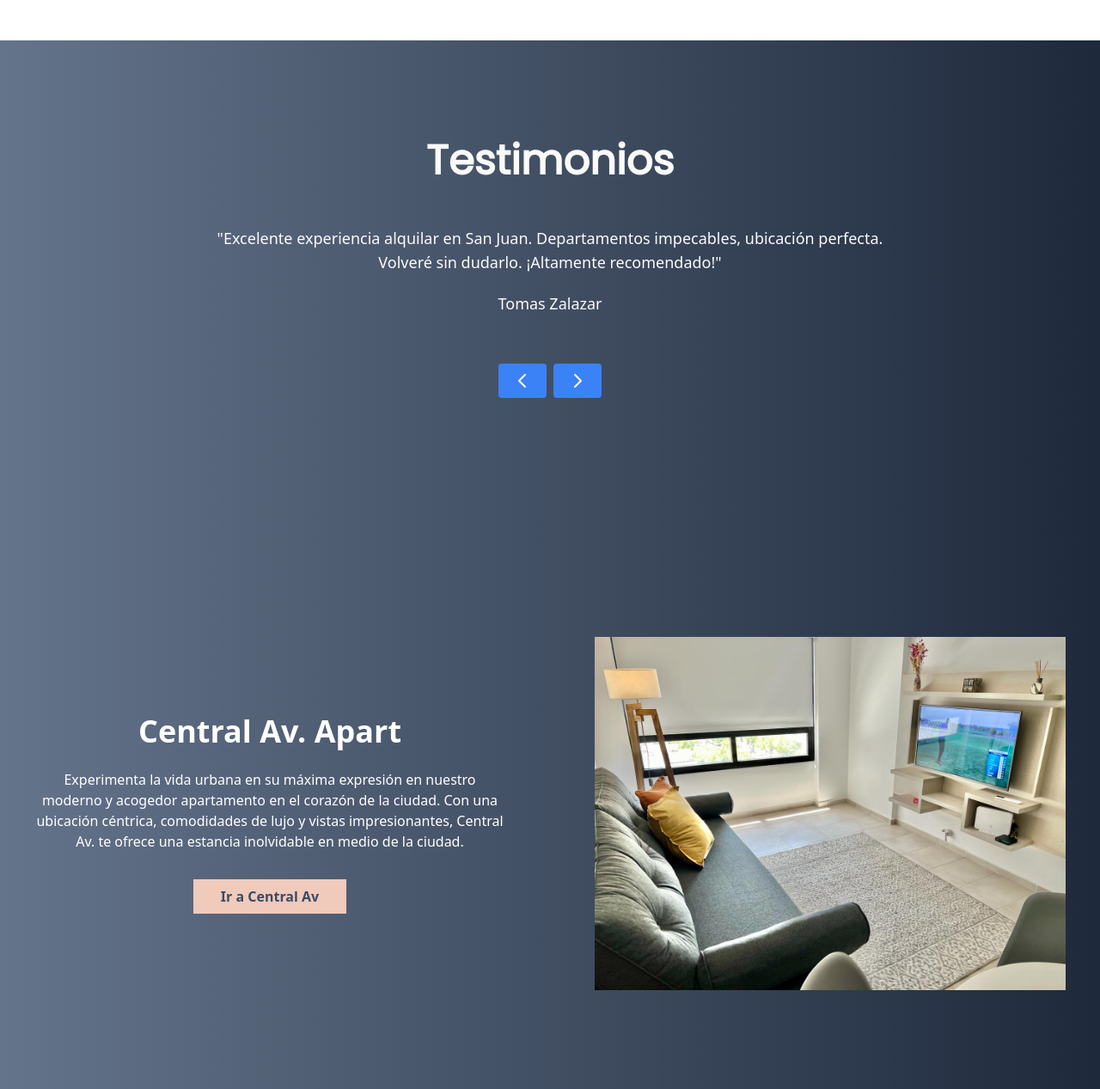
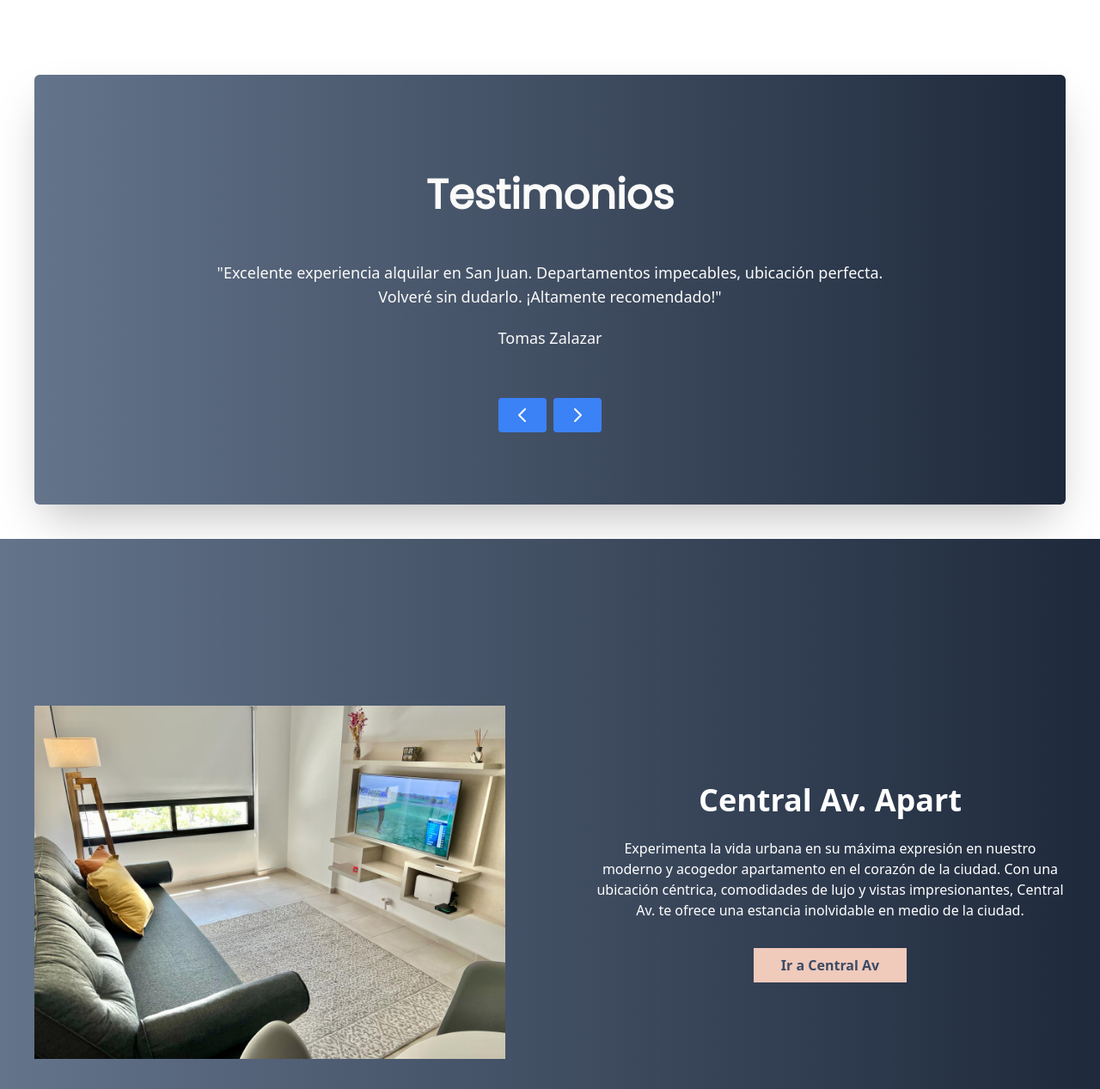
Before and after one commit to TomasZalazar/Central-Av, a website: page src/index.html in a window 1280 px wide. Shown: the part 1413-2680 px from the top of the page at 86% size. Drawn offline with nearby package versions, Linux system fonts and the light colour scheme.

Commit message:
Arreglos Index

```diff
--- a/src/index.html
+++ b/src/index.html
@@ -106,7 +106,7 @@
 
         <!-- Seccion Testimonios  -->
 
-        <section id="section2" class="h-[450px] md:h-[500px] flex flex-col justify-center scroll-mt-20 bg-gradient-to-r from-slate-500 to-slate-800">
+        <section id="section2" class="h-[450px] md:h-[500px] flex flex-col justify-center scroll-mt-20 bg-gradient-to-r from-slate-500 to-slate-800 m-7 md:m-10 md:rounded-md md:shadow-2xl">
             <h2 class="flex justify-center items-center text-2xl md:text-5xl font-semibold font-poppins text-stone-50 p-8">
                 Testimonios
             </h2>
@@ -161,6 +161,9 @@
         <!-- Informacion departamentos - Cards  -->
 
         <section id="section1" class="flex flex-col lg:flex-row lg:h-screen md:gap-6 bg-gradient-to-r from-slate-500 to-slate-800 scroll-mt-20">
+            <div class="lg:basis-1/2 flex justify-center p-10">
+                <img class="object-contain" src="../public/img/CentralAv/header-123.jpg" alt="">
+            </div>
             <div class="lg:basis-1/2 flex flex-col justify-center items-center text-white p-10">
                 <h3 class="text-4xl font-bold  text-center ">Central Av. Apart</h3>
                 <p class="text-center mt-6">Experimenta la vida urbana en su máxima expresión en nuestro moderno y acogedor apartamento en el corazón de la ciudad. Con una ubicación céntrica, comodidades de lujo y vistas impresionantes, Central Av. te ofrece una estancia inolvidable en medio de la ciudad.</p>
@@ -174,16 +177,14 @@
                 duration-150
                 font-semibold"><a href="./pages/CentralAv.html">Ir a Central Av</a></button>
             </div>
-            <div class="lg:basis-1/2 flex justify-center p-10">
-                <img class="object-contain" src="../public/img/CentralAv/header-123.jpg" alt="">
-            </div>
+
         </section>
 
         <section class="flex flex-col lg:flex-row lg:h-screen md:gap-6 bg-[#F0CABB]">
                         <div class="lg:basis-1/2 flex justify-center p-10">
                 <img class="object-contain" src="../public/img/SanNicolas/estetico.webp" alt="">
             </div>
-            <div class="lg:basis-1/2 flex flex-col justify-center items-center text-stone-50 p-10 ">
+            <div class="lg:basis-1/2 flex flex-col justify-center items-center text-stone-50 p-10">
                 <h3 class="text-3xl md:text-4xl font-bold text-center">San Nicolas Apart</h3>
                 <p class="text-center mt-6">Experimenta el equilibrio perfecto entre comodidad, seguridad y estilo en nuestro exclusivo departamento. Diseñado para ofrecerte una experiencia de alojamiento inigualable, nuestro espacio combina modernidad y funcionalidad para satisfacer todas tus necesidades durante tu estancia.</p>
                 <button class="
@@ -196,6 +197,7 @@
                     duration-150
                     font-semibold"><a href="./pages/SanNicolas.html">Ir a San Nicolas </a></button>
             </div>
+
         </section>
 
         <!-- Seccion de preguntas frecuentes -->
```
Also changed, not shown: src/input.css (line endings or trailing spaces), src/output.css. Lines whose indentation alone changed are shown as unchanged.
